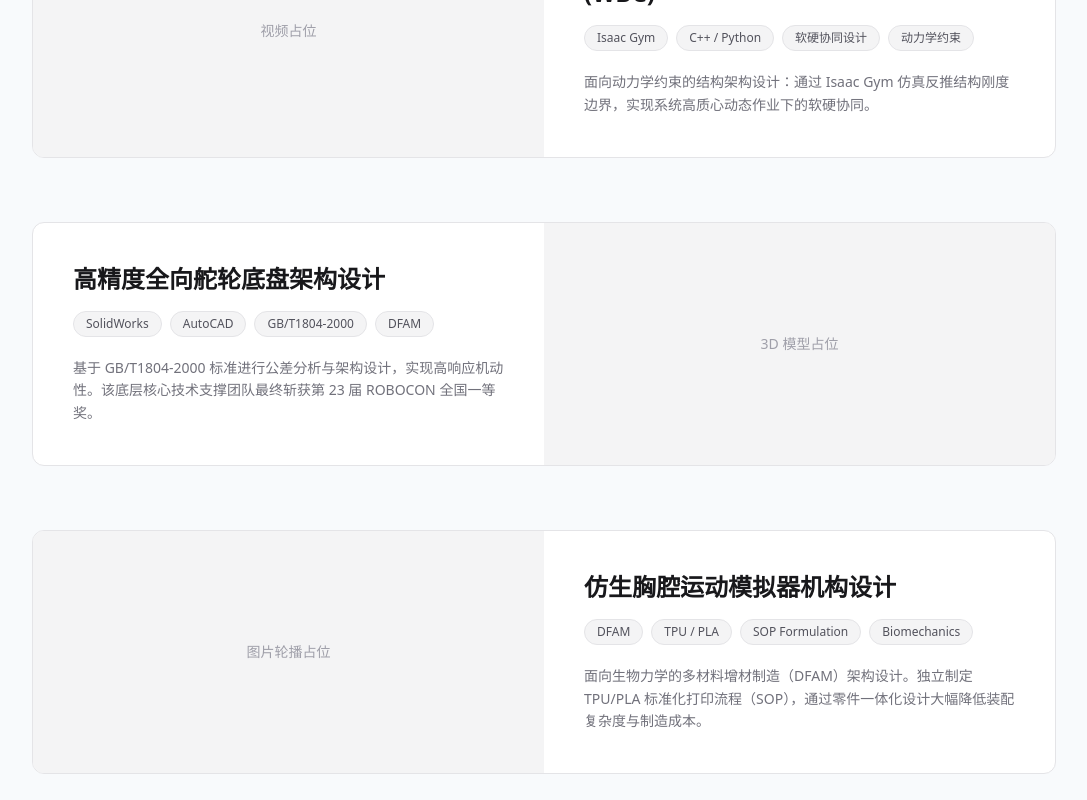
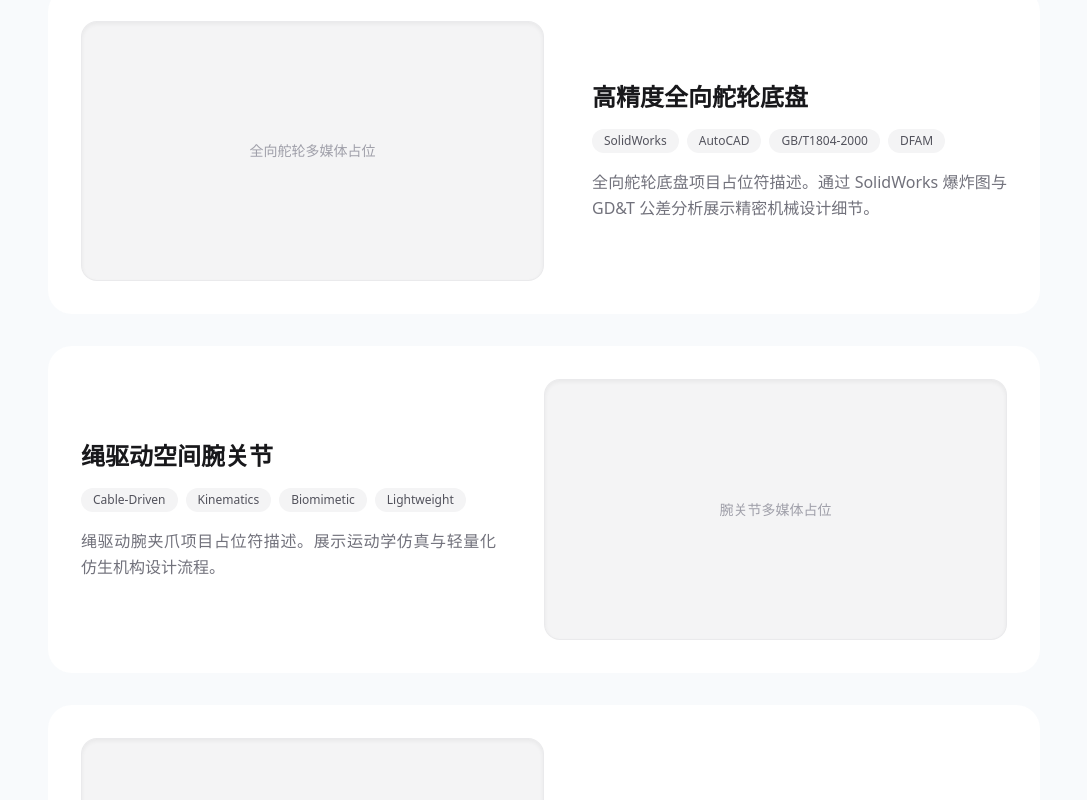
Before and after one commit to Howie-Han/howiehan-portfolio, a Next.js app: page / in a window 1280 px wide. Shown: the part 3720-4520 px from the top of the page, without its empty margins (96-1183 px from the left). Built offline with nearby package versions, Linux system fonts and the light colour scheme.

Commit message:
Build framwork till project section

```diff
--- a/src/app/page.tsx
+++ b/src/app/page.tsx
@@ -333,88 +333,83 @@ function HomeContent() {
           <h2 className="text-3xl font-bold text-zinc-900 mb-12">
             {lang === "zh" ? "项目经历" : "Projects"}
           </h2>
-          <div className="mt-10 flex flex-col gap-12 md:gap-16">
-            {/* Project Card 1 */}
-            <div className="flex flex-col md:flex-row rounded-xl border border-zinc-200 bg-white overflow-hidden transition-all duration-300 hover:border-zinc-300 hover:shadow-sm">
-              <div className="md:w-1/2 min-h-[240px] bg-zinc-100 flex items-center justify-center text-zinc-400 text-sm">
-                {t("视频占位", "Video Placeholder")}
+          <p className="text-center text-sm text-zinc-400 mb-16 tracking-wide">
+            {lang === "zh"
+              ? "💡 点击项目卡片，深入查阅 SolidWorks 爆炸图、仿真图谱与设计 SOP"
+              : "💡 Click on each project to inspect SolidWorks exploded views, simulations, and SOPs"}
+          </p>
+          <div className="max-w-5xl mx-auto space-y-8 px-4">
+            {/* Project 1: Omni Wheel (左图右文) */}
+            <Link href={`/projects/omni-wheel?lang=${lang}`} className="flex flex-col md:flex-row items-center gap-12 group p-6 md:p-8 bg-white border border-transparent hover:border-zinc-200 hover:bg-zinc-50/50 rounded-3xl hover:shadow-xl hover:-translate-y-1 transition-all duration-300 block w-full text-justify">
+              <div className="w-full md:w-1/2 aspect-video rounded-2xl bg-zinc-100 border border-zinc-200/60 shadow-inner flex items-center justify-center group-hover:border-zinc-300 transition-all duration-300 flex-shrink-0">
+                <span className="text-sm text-zinc-400">
+                  {lang === "zh" ? "全向舵轮多媒体占位" : "Omni Wheel Media Placeholder"}
+                </span>
               </div>
-              <div className="md:w-1/2 p-8 md:p-10 flex flex-col justify-center">
+              <div className="w-full md:w-1/2 flex flex-col justify-center text-left">
                 <h3 className="text-xl md:text-2xl font-bold text-zinc-900">
-                  {t(
-                    "基于强化学习的四足机械臂全身控制 (WBC)",
-                    "Learning-based WBC for Quadruped Manipulator"
-                  )}
+                  {lang === "zh" ? "高精度全向舵轮底盘" : "High-Precision Omni-Directional Wheel"}
                 </h3>
-                <div className="mt-4 flex flex-wrap gap-2">
-                  {["Isaac Gym", "C++ / Python", t("软硬协同设计", "Soft-Hardware Synergy"), t("动力学约束", "Dynamics Constraint")].map((tag) => (
-                    <span key={tag} className="px-3 py-1 rounded-full bg-zinc-100 text-xs font-medium text-zinc-600 border border-zinc-200">
+                <div className="flex flex-wrap gap-2 my-4">
+                  {["SolidWorks", "AutoCAD", "GB/T1804-2000", "DFAM"].map((tag) => (
+                    <span key={tag} className="bg-zinc-100 text-zinc-600 px-3 py-1 rounded-full text-xs font-medium">
                       {tag}
                     </span>
                   ))}
                 </div>
-                <p className="mt-5 text-sm leading-relaxed text-zinc-500">
-                  {t(
-                    "面向动力学约束的结构架构设计：通过 Isaac Gym 仿真反推结构刚度边界，实现系统高质心动态作业下的软硬协同。",
-                    "Implemented Whole-Body Control (WBC) for a quadruped manipulator with a high center of mass (~0.52m). Achieved continuous stair climbing at 1.5 m/s."
-                  )}
+                <p className="text-zinc-500 text-sm md:text-base leading-relaxed text-justify">
+                  {lang === "zh" ? "全向舵轮底盘项目占位符描述。通过 SolidWorks 爆炸图与 GD&T 公差分析展示精密机械设计细节。" : "Omni-wheel chassis project placeholder. Detailed SolidWorks exploded views and GD&T tolerance analysis for precision mechanical design."}
                 </p>
               </div>
-            </div>
-            {/* Project Card 2 */}
-            <div className="flex flex-col md:flex-row-reverse rounded-xl border border-zinc-200 bg-white overflow-hidden transition-all duration-300 hover:border-zinc-300 hover:shadow-sm">
-              <div className="md:w-1/2 min-h-[240px] bg-zinc-100 flex items-center justify-center text-zinc-400 text-sm">
-                {t("3D 模型占位", "3D Model Placeholder")}
+            </Link>
+
+            {/* Project 2: Wrist Gripper (右图左文 - md:flex-row-reverse) */}
+            <Link href={`/projects/wrist-gripper?lang=${lang}`} className="flex flex-col md:flex-row-reverse items-center gap-12 group p-6 md:p-8 bg-white border border-transparent hover:border-zinc-200 hover:bg-zinc-50/50 rounded-3xl hover:shadow-xl hover:-translate-y-1 transition-all duration-300 block w-full text-justify">
+              <div className="w-full md:w-1/2 aspect-video rounded-2xl bg-zinc-100 border border-zinc-200/60 shadow-inner flex items-center justify-center group-hover:border-zinc-300 transition-all duration-300 flex-shrink-0">
+                <span className="text-sm text-zinc-400">
+                  {lang === "zh" ? "腕关节多媒体占位" : "Wrist Gripper Media Placeholder"}
+                </span>
               </div>
-              <div className="md:w-1/2 p-8 md:p-10 flex flex-col justify-center">
+              <div className="w-full md:w-1/2 flex flex-col justify-center text-left">
                 <h3 className="text-xl md:text-2xl font-bold text-zinc-900">
-                  {t(
-                    "高精度全向舵轮底盘架构设计",
-                    "High-Precision Omnidirectional Wheel System"
-                  )}
+                  {lang === "zh" ? "绳驱动空间腕关节" : "Cable-Driven Spatial Wrist Gripper"}
                 </h3>
-                <div className="mt-4 flex flex-wrap gap-2">
-                  {["SolidWorks", "AutoCAD", "GB/T1804-2000", "DFAM"].map((tag) => (
-                    <span key={tag} className="px-3 py-1 rounded-full bg-zinc-100 text-xs font-medium text-zinc-600 border border-zinc-200">
+                <div className="flex flex-wrap gap-2 my-4">
+                  {["Cable-Driven", "Kinematics", "Biomimetic", "Lightweight"].map((tag) => (
+                    <span key={tag} className="bg-zinc-100 text-zinc-600 px-3 py-1 rounded-full text-xs font-medium">
                       {tag}
                     </span>
                   ))}
                 </div>
-                <p className="mt-5 text-sm leading-relaxed text-zinc-500">
-                  {t(
-                    "基于 GB/T1804-2000 标准进行公差分析与架构设计，实现高响应机动性。该底层核心技术支撑团队最终斩获第 23 届 ROBOCON 全国一等奖。",
-                    "Designed and manufactured a highly integrated omnidirectional mobile chassis. Achieved robust steering transmission and dynamic maneuverability."
-                  )}
+                <p className="text-zinc-500 text-sm md:text-base leading-relaxed text-justify">
+                  {lang === "zh" ? "绳驱动腕夹爪项目占位符描述。展示运动学仿真与轻量化仿生机构设计流程。" : "Cable-driven wrist gripper project placeholder. Kinematics simulation and lightweight biomimetic mechanism design documentation."}
                 </p>
               </div>
-            </div>
-            {/* Project Card 3 */}
-            <div className="flex flex-col md:flex-row rounded-xl border border-zinc-200 bg-white overflow-hidden transition-all duration-300 hover:border-zinc-300 hover:shadow-sm">
-              <div className="md:w-1/2 min-h-[240px] bg-zinc-100 flex items-center justify-center text-zinc-400 text-sm">
-                {t("图片轮播占位", "Image Slider Placeholder")}
+            </Link>
+
+            {/* Project 3: LVAD Simulation (左图右文) */}
+            <Link href={`/projects/lvad-simulation?lang=${lang}`} className="flex flex-col md:flex-row items-center gap-12 group p-6 md:p-8 bg-white border border-transparent hover:border-zinc-200 hover:bg-zinc-50/50 rounded-3xl hover:shadow-xl hover:-translate-y-1 transition-all duration-300 block w-full text-justify">
+              <div className="w-full md:w-1/2 aspect-video rounded-2xl bg-zinc-100 border border-zinc-200/60 shadow-inner flex items-center justify-center group-hover:border-zinc-300 transition-all duration-300 flex-shrink-0">
+                <span className="text-sm text-zinc-400">
+                  {lang === "zh" ? "LVAD 仿真占位" : "LVAD Simulation Placeholder"}
+                </span>
               </div>
-              <div className="md:w-1/2 p-8 md:p-10 flex flex-col justify-center">
+              <div className="w-full md:w-1/2 flex flex-col justify-center text-left">
                 <h3 className="text-xl md:text-2xl font-bold text-zinc-900">
-                  {t(
-                    "仿生胸腔运动模拟器机构设计",
-                    "Bionic Thoracic Motion Simulator"
-                  )}
+                  {lang === "zh" ? "LVAD 血流动力学仿真" : "LVAD Hemodynamic Simulation"}
                 </h3>
-                <div className="mt-4 flex flex-wrap gap-2">
-                  {["DFAM", "TPU / PLA", "SOP Formulation", "Biomechanics"].map((tag) => (
-                    <span key={tag} className="px-3 py-1 rounded-full bg-zinc-100 text-xs font-medium text-zinc-600 border border-zinc-200">
+                <div className="flex flex-wrap gap-2 my-4">
+                  {["COMSOL", "CFD", "Multiphysics", "Biomedical"].map((tag) => (
+                    <span key={tag} className="bg-zinc-100 text-zinc-600 px-3 py-1 rounded-full text-xs font-medium">
                       {tag}
                     </span>
                   ))}
                 </div>
-                <p className="mt-5 text-sm leading-relaxed text-zinc-500">
-                  {t(
-                    "面向生物力学的多材料增材制造（DFAM）架构设计。独立制定 TPU/PLA 标准化打印流程（SOP），通过零件一体化设计大幅降低装配复杂度与制造成本。",
-                    "Engineered a biomechanical simulator utilizing multi-material 3D printing. Developed standardized TPU printing SOPs, significantly improving manufacturing and assembly efficiency."
-                  )}
+                <p className="text-zinc-500 text-sm md:text-base leading-relaxed text-justify">
+                  {lang === "zh" ? "LVAD 血流动力学仿真项目占位符。基于 COMSOL Multiphysics 的多物理场耦合仿真分析。" : "LVAD hemodynamic simulation project placeholder. Multiphysics coupled simulation analysis using COMSOL Multiphysics."}
                 </p>
               </div>
-            </div>
+            </Link>
           </div>
         </div>
       </section>
--- /dev/null
+++ b/src/app/projects/lvad-simulation/page.tsx
@@ -0,0 +1,50 @@
+"use client";
+import Link from "next/link";
+import { useSearchParams } from "next/navigation";
+import { Suspense } from "react";
+
+function DetailContent() {
+    const searchParams = useSearchParams();
+    const lang = searchParams.get("lang") || "zh";
+
+    return (
+        <div className="min-h-screen bg-slate-50 text-zinc-900 selection:bg-zinc-200">
+            <nav className="fixed top-0 w-full bg-white/70 backdrop-blur-md border-b border-zinc-200 z-50">
+                <div className="max-w-5xl mx-auto px-6 h-16 flex items-center">
+                    <Link href={`/?lang=${lang}#projects`} className="text-sm font-semibold text-zinc-500 hover:text-zinc-900 transition-colors flex items-center gap-2">
+                        <span>←</span> {lang === 'zh' ? '返回主页' : 'Back to Home'}
+                    </Link>
+                </div>
+            </nav>
+
+            <main className="max-w-4xl mx-auto px-6 pt-32 pb-24">
+                <div className="mb-12">
+                    <h1 className="text-4xl font-extrabold tracking-tight mb-4">LVAD Hemodynamic Simulation</h1>
+                    <p className="text-zinc-500 text-lg">
+                        {lang === 'zh' ? 'LVAD 血流动力学仿真详情占位区' : 'LVAD Simulation Details Placeholder'}
+                    </p>
+                </div>
+
+                <div className="aspect-video w-full bg-zinc-200 rounded-2xl flex items-center justify-center border border-zinc-300 mb-8 shadow-inner">
+                    <span className="text-zinc-400 font-mono">
+                        {lang === 'zh' ? 'CFD 仿真 / 多物理场耦合占位' : 'CFD Simulation / Multiphysics Coupling Placeholder'}
+                    </span>
+                </div>
+
+                <div className="space-y-4">
+                    <div className="h-4 bg-zinc-200 rounded w-full"></div>
+                    <div className="h-4 bg-zinc-200 rounded w-5/6"></div>
+                    <div className="h-4 bg-zinc-200 rounded w-4/6"></div>
+                </div>
+            </main>
+        </div>
+    );
+}
+
+export default function ProjectDetail() {
+    return (
+        <Suspense fallback={<div className="min-h-screen bg-slate-50"></div>}>
+            <DetailContent />
+        </Suspense>
+    );
+}
--- /dev/null
+++ b/src/app/projects/omni-wheel/page.tsx
@@ -0,0 +1,50 @@
+"use client";
+import Link from "next/link";
+import { useSearchParams } from "next/navigation";
+import { Suspense } from "react";
+
+function DetailContent() {
+    const searchParams = useSearchParams();
+    const lang = searchParams.get("lang") || "zh";
+
+    return (
+        <div className="min-h-screen bg-slate-50 text-zinc-900 selection:bg-zinc-200">
+            <nav className="fixed top-0 w-full bg-white/70 backdrop-blur-md border-b border-zinc-200 z-50">
+                <div className="max-w-5xl mx-auto px-6 h-16 flex items-center">
+                    <Link href={`/?lang=${lang}#projects`} className="text-sm font-semibold text-zinc-500 hover:text-zinc-900 transition-colors flex items-center gap-2">
+                        <span>←</span> {lang === 'zh' ? '返回主页' : 'Back to Home'}
+                    </Link>
+                </div>
+            </nav>
+
+            <main className="max-w-4xl mx-auto px-6 pt-32 pb-24">
+                <div className="mb-12">
+                    <h1 className="text-4xl font-extrabold tracking-tight mb-4">Omni-Directional Wheel</h1>
+                    <p className="text-zinc-500 text-lg">
+                        {lang === 'zh' ? '高精度全向舵轮底盘详情占位区' : 'Omni-Wheel Chassis Details Placeholder'}
+                    </p>
+                </div>
+
+                <div className="aspect-video w-full bg-zinc-200 rounded-2xl flex items-center justify-center border border-zinc-300 mb-8 shadow-inner">
+                    <span className="text-zinc-400 font-mono">
+                        {lang === 'zh' ? 'SolidWorks 爆炸图 / 3D 模型占位' : 'SolidWorks Exploded View / 3D Model Placeholder'}
+                    </span>
+                </div>
+
+                <div className="space-y-4">
+                    <div className="h-4 bg-zinc-200 rounded w-full"></div>
+                    <div className="h-4 bg-zinc-200 rounded w-5/6"></div>
+                    <div className="h-4 bg-zinc-200 rounded w-4/6"></div>
+                </div>
+            </main>
+        </div>
+    );
+}
+
+export default function ProjectDetail() {
+    return (
+        <Suspense fallback={<div className="min-h-screen bg-slate-50"></div>}>
+            <DetailContent />
+        </Suspense>
+    );
+}
--- /dev/null
+++ b/src/app/projects/wrist-gripper/page.tsx
@@ -0,0 +1,50 @@
+"use client";
+import Link from "next/link";
+import { useSearchParams } from "next/navigation";
+import { Suspense } from "react";
+
+function DetailContent() {
+    const searchParams = useSearchParams();
+    const lang = searchParams.get("lang") || "zh";
+
+    return (
+        <div className="min-h-screen bg-slate-50 text-zinc-900 selection:bg-zinc-200">
+            <nav className="fixed top-0 w-full bg-white/70 backdrop-blur-md border-b border-zinc-200 z-50">
+                <div className="max-w-5xl mx-auto px-6 h-16 flex items-center">
+                    <Link href={`/?lang=${lang}#projects`} className="text-sm font-semibold text-zinc-500 hover:text-zinc-900 transition-colors flex items-center gap-2">
+                        <span>←</span> {lang === 'zh' ? '返回主页' : 'Back to Home'}
+                    </Link>
+                </div>
+            </nav>
+
+            <main className="max-w-4xl mx-auto px-6 pt-32 pb-24">
+                <div className="mb-12">
+                    <h1 className="text-4xl font-extrabold tracking-tight mb-4">Cable-Driven Wrist Gripper</h1>
+                    <p className="text-zinc-500 text-lg">
+                        {lang === 'zh' ? '绳驱动空间腕关节详情占位区' : 'Wrist Gripper Details Placeholder'}
+                    </p>
+                </div>
+
+                <div className="aspect-video w-full bg-zinc-200 rounded-2xl flex items-center justify-center border border-zinc-300 mb-8 shadow-inner">
+                    <span className="text-zinc-400 font-mono">
+                        {lang === 'zh' ? '运动学仿真 / 机构设计占位' : 'Kinematics Simulation / Mechanism Design Placeholder'}
+                    </span>
+                </div>
+
+                <div className="space-y-4">
+                    <div className="h-4 bg-zinc-200 rounded w-full"></div>
+                    <div className="h-4 bg-zinc-200 rounded w-5/6"></div>
+                    <div className="h-4 bg-zinc-200 rounded w-4/6"></div>
+                </div>
+            </main>
+        </div>
+    );
+}
+
+export default function ProjectDetail() {
+    return (
+        <Suspense fallback={<div className="min-h-screen bg-slate-50"></div>}>
+            <DetailContent />
+        </Suspense>
+    );
+}
```
